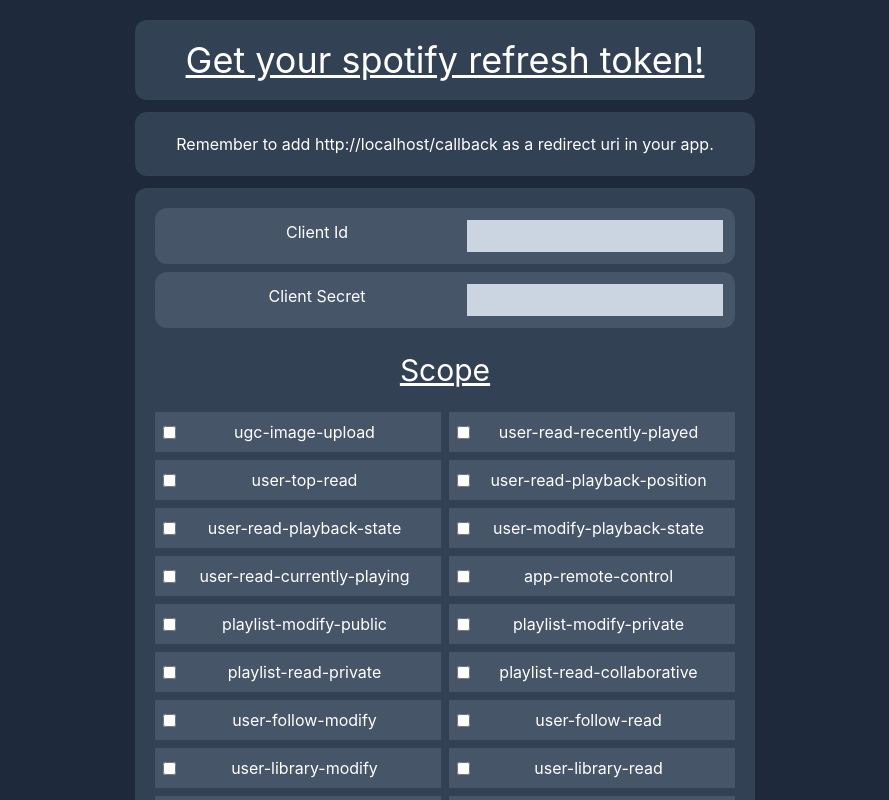
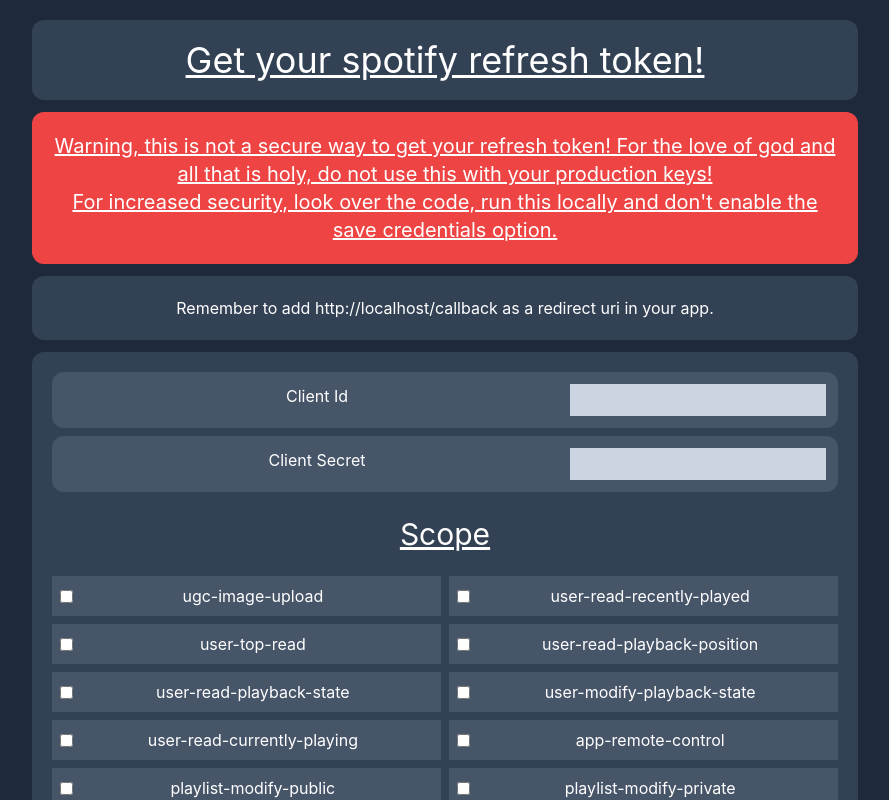
Before and after one commit to alecchendev/spotify-refresh-token, a React (Vite) app: page / in a window 1280 px wide. Shown: the top 800 px of the page, without its empty margins (195-1084 px from the left). Built offline with nearby package versions, Linux system fonts and the light colour scheme.

Commit message:
feat: added a big disclaimer and set max width for better display compatibility

```diff
--- a/src/App.jsx
+++ b/src/App.jsx
@@ -255,9 +255,14 @@
 
   return (
     <div className="flex h-screen text-white m-5">
-      <div className="m-auto xl:w-1/2 grid grid-cols-1 gap-3">
+      <div className="m-auto md:w-2/3 max-w-[1024px] grid grid-cols-1 gap-3">
         <div className="flex-1 text-4xl bg-slate-700 rounded-xl p-5 text-center underline">
           Get your spotify refresh token!
+        </div>
+        <div className="flex-1 text-xl bg-red-500 rounded-xl p-5 text-center underline">
+          Warning, this is not a secure way to get your refresh token! For the love of god and all that is holy, do not use this with your production keys!
+          <br />
+          For increased security, look over the code, run this locally and don&#39;t enable the save credentials option.
         </div>
         {accessToken.length > 0 && (
           <div className="flex-1 bg-slate-700 rounded-xl p-5 text-center">
@@ -316,7 +321,7 @@
           <div className="text-3xl underline m-3">
             Scope
           </div>
-          <div className="grid gap-2 xl:grid-cols-2">
+          <div className="grid gap-2 md:grid-cols-2">
             {Object.keys(scopes).map((singleScope) => (
               <button type="button" key={singleScope} className="p-2 flex bg-slate-600 cursor-pointer align-middle" onClick={() => handleCheck(singleScope)}>
                 <input
```
